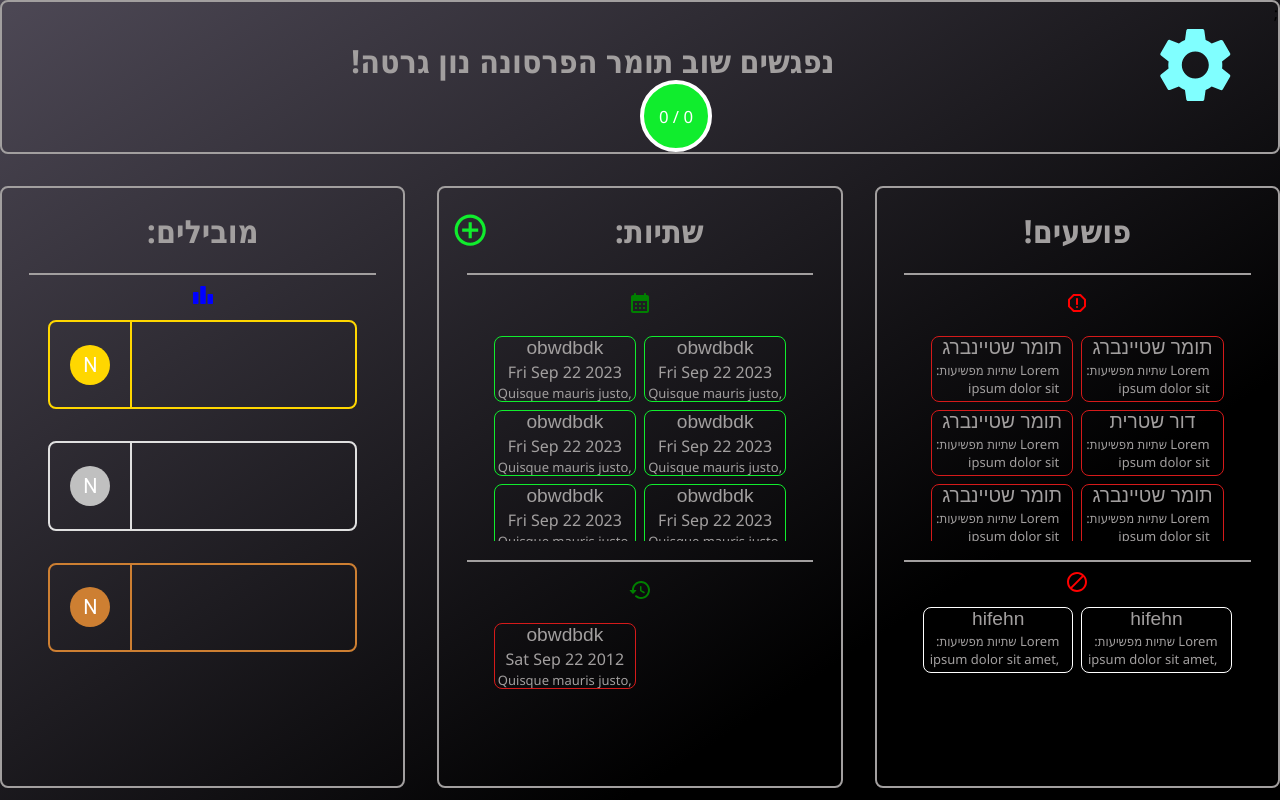
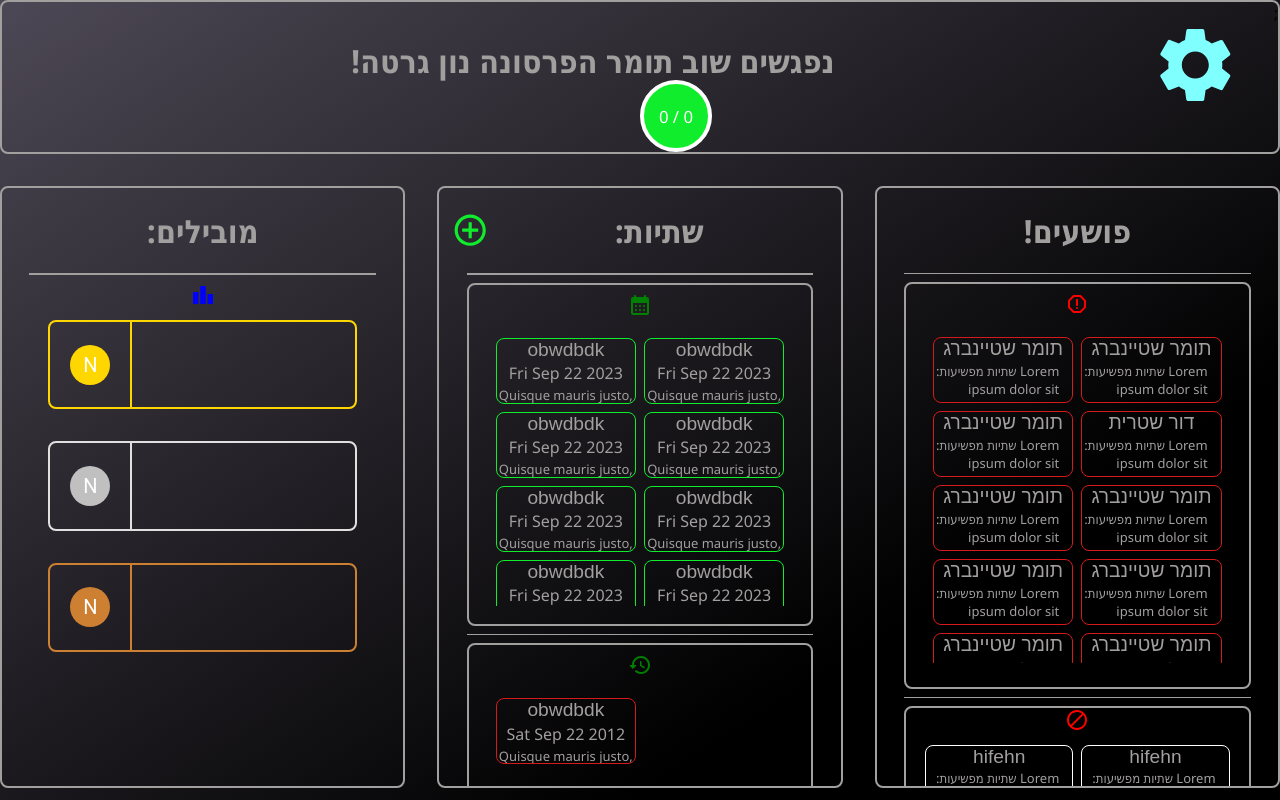
Before and after one commit to piloshachar14/golden-toasts, a React (Vite) app in the folder apps/client/: page / in a window 1280 px wide. Built offline with nearby package versions, Linux system fonts and the light colour scheme.

Commit message:
refactor(client): change style->className

```diff
--- a/apps/client/src/components/category/category.tsx
+++ b/apps/client/src/components/category/category.tsx
@@ -1,10 +1,10 @@
 import { IoMdAddCircleOutline } from 'react-icons/io';
 import styles from './category.module.css';
-import React, { PropsWithChildren, CSSProperties } from 'react';
+import React, { PropsWithChildren } from 'react';
 import { Tooltip } from 'react-tooltip';
 
 type Props = {
-  style?: CSSProperties;
+  className?: string;
   title?: string;
   toastsbutton?: boolean;
 } & PropsWithChildren;
@@ -12,13 +12,13 @@ export type CategoryWidth = string;
 
 export const Category: React.FC<Props> = ({
   children,
-  style,
+  className,
   title,
   toastsbutton,
 }) => {
   return (
     <>
-      <div className={styles.category} style={style}>
+      <div className={`${styles.category} ${className}`}>
         {toastsbutton ? (
           <div>
             {title && (
--- a/apps/client/src/components/leaderboard/leaderboard.module.css
+++ b/apps/client/src/components/leaderboard/leaderboard.module.css
@@ -5,3 +5,7 @@
   padding: 0.5em;
   gap: 2em;
 }
+.categoryStyle {
+  border: none;
+  height: 80%;
+}
--- a/apps/client/src/components/leaderboard/leaderboard.tsx
+++ b/apps/client/src/components/leaderboard/leaderboard.tsx
@@ -7,7 +7,7 @@ import { Tooltip } from 'react-tooltip';
 export const Leaderboard: React.FC = () => {
   const [leaderboard, setLeaderboard] = useState<User[]>([]);
   return (
-    <Category style={{ border: 'none', height: '80%' }}>
+    <Category className={styles.categoryStyle}>
       <div>
         <LeaderboardRounded
           className="leaderboard"
--- a/apps/client/src/components/main-page/main-page.module.css
+++ b/apps/client/src/components/main-page/main-page.module.css
@@ -32,3 +32,10 @@
   padding-bottom: 1em;
   overflow: hidden;
 }
+
+.loginCategory{
+   width: 33%; height: 100%;
+}
+.logout{
+  width: 100%;
+}
--- a/apps/client/src/components/main-page/main-page.tsx
+++ b/apps/client/src/components/main-page/main-page.tsx
@@ -17,23 +17,23 @@ export const MainPage: React.FC = () => {
       <div className={styles.categories}>
         {isLoggedIn ? (
           <>
-            <Category style={{ width: '33%', height: '100%' }} title=":מובילים">
+            <Category className={styles.loginCategory} title=":מובילים">
               <Record />
             </Category>
 
             <Category
-              style={{ width: '33%', height: '100%' }}
+              className={styles.loginCategory}
               title=":שתיות"
               toastsbutton={true}
             >
               <Toasts isLoggedIn={true} />
             </Category>
-            <Category style={{ width: '33%', height: '100%' }} title="!פושעים">
+            <Category className={styles.loginCategory} title="!פושעים">
               <Criminals />
             </Category>
           </>
         ) : (
-          <Category style={{ width: '100%' }} title=":שתיות קרובות">
+          <Category className={styles.logout} title=":שתיות קרובות">
             <Toasts isLoggedIn={false} />
           </Category>
         )}
```
